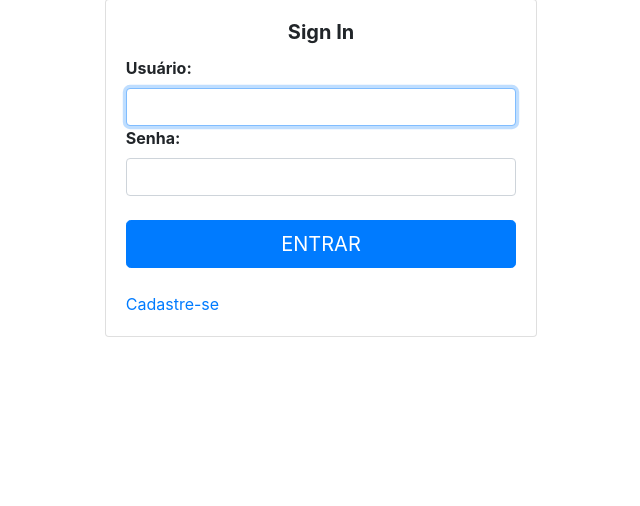
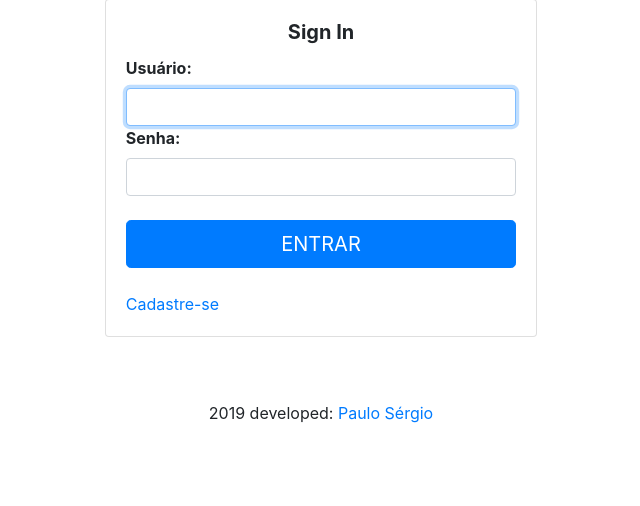
Before and after one commit to PauloSanches12/Gerenciador-Tarefas, a Django app: page /logar_usuario/ in a window 1280 px wide. Shown: the part 105-611 px from the top of the page, without its empty margins (319-959 px from the left). Run offline with Django 3.2, Linux system fonts and the light colour scheme; some libraries are stand-ins or nearby versions.

Commit message:
adicionado rodapé

```diff
--- a/app/templates/base.html
+++ b/app/templates/base.html
@@ -25,9 +25,15 @@
 </nav>
 <main class="container">
 
+
 {% block conteudo %}
 
 {% endblock conteudo %}
 </main>
+<footer>
+    <div class="footer-copyright text-center py-3"> 2019 developed:
+    <a href="https://github.com/PauloSanches12?tab=repositories" > Paulo Sérgio</a>
+  </div>
+</footer>
 </body>
 </html>
```
Also changed, not shown: app/templates/usuarios/login.html (line endings or trailing spaces).
